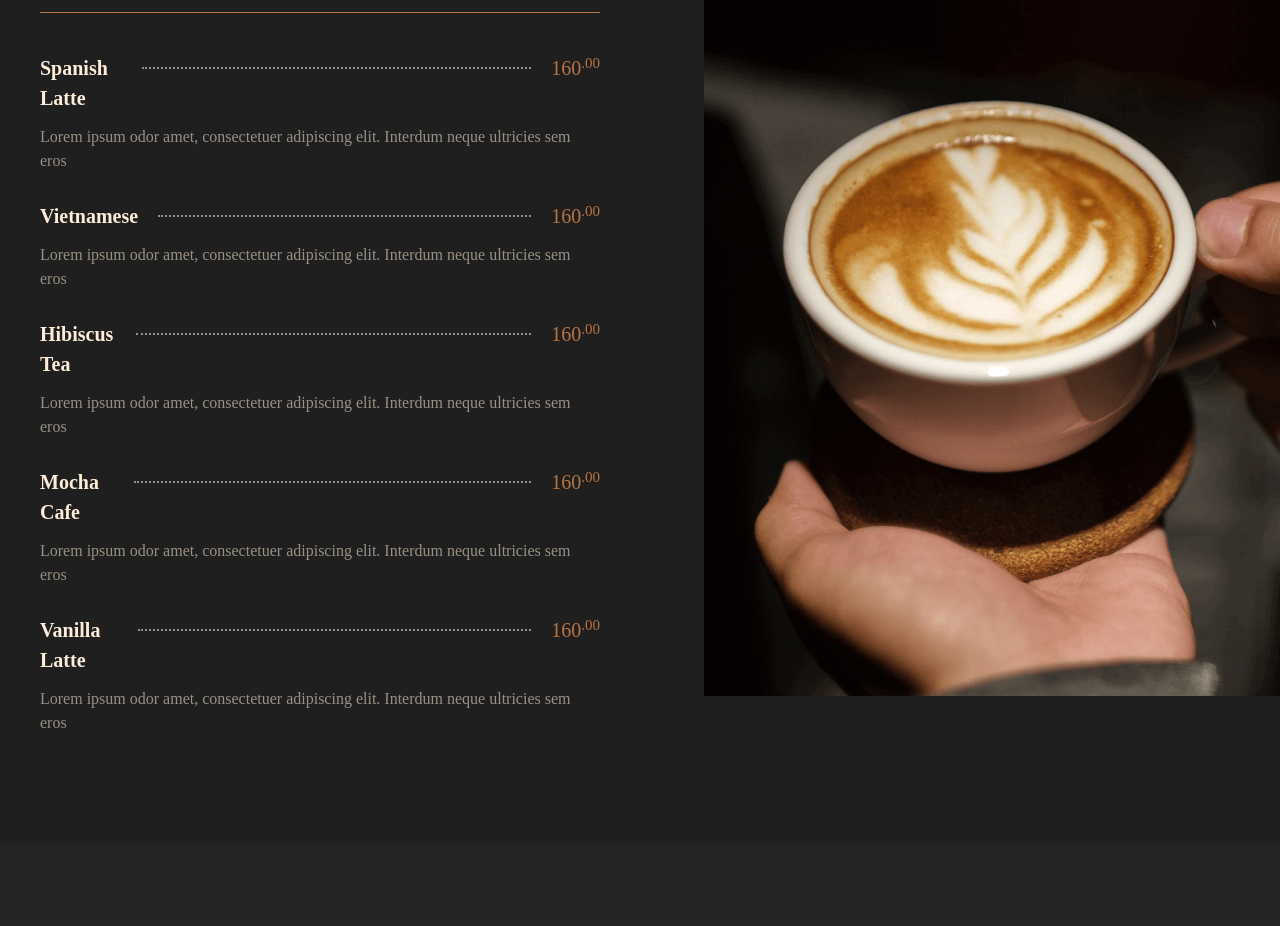
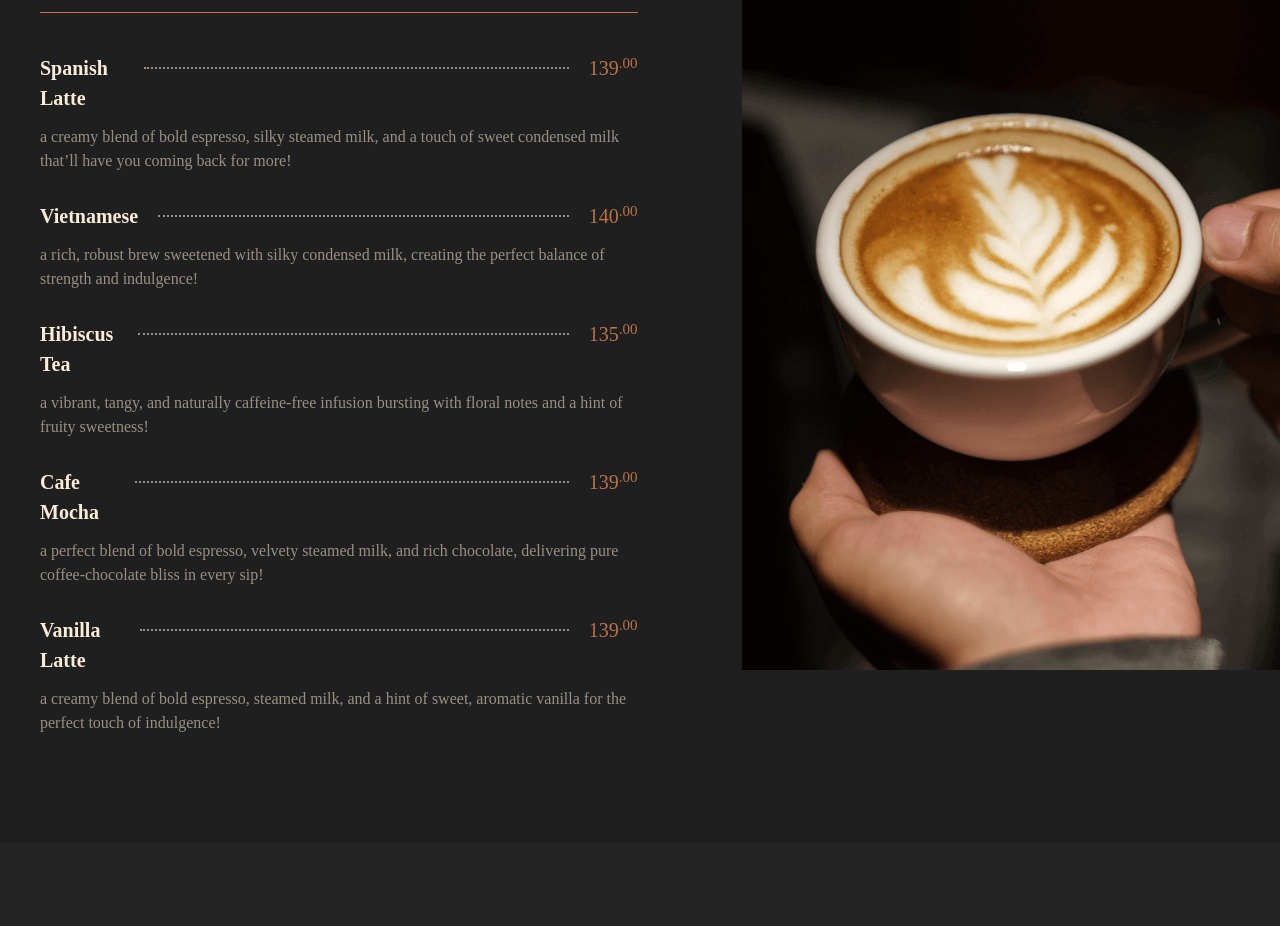
Before and after one commit to Skrill-ie/coffee-mystika, a Vue app: page /about in a window 1280 px wide. Shown: the part 3820-4746 px from the top of the page. Built offline with nearby package versions, Linux system fonts and the light colour scheme.

Commit message:
updated coffee details

```diff
--- a/src/components/Landing.vue
+++ b/src/components/Landing.vue
@@ -179,11 +179,11 @@ export default {
           { customerFavImage: (require('@/assets/images/landing/favimage-3.jpg')) }
         ],
         menu:[
-          { coffeeName:"Spanish Latte", coffeePrice:"160",description: "Lorem ipsum odor amet, consectetuer adipiscing elit. Interdum neque ultricies sem eros"},
-          { coffeeName:"Vietnamese", coffeePrice:"160",description: "Lorem ipsum odor amet, consectetuer adipiscing elit. Interdum neque ultricies sem eros" },
-          { coffeeName:"Hibiscus Tea", coffeePrice:"160",description: "Lorem ipsum odor amet, consectetuer adipiscing elit. Interdum neque ultricies sem eros" },
-          { coffeeName:"Mocha Cafe", coffeePrice:"160",description: "Lorem ipsum odor amet, consectetuer adipiscing elit. Interdum neque ultricies sem eros" },
-          { coffeeName:"Vanilla Latte", coffeePrice:"160",description: "Lorem ipsum odor amet, consectetuer adipiscing elit. Interdum neque ultricies sem eros" },
+          { coffeeName:"Spanish Latte", coffeePrice:"139",description: "a creamy blend of bold espresso, silky steamed milk, and a touch of sweet condensed milk that’ll have you coming back for more!"},
+          { coffeeName:"Vietnamese", coffeePrice:"140",description: "a rich, robust brew sweetened with silky condensed milk, creating the perfect balance of strength and indulgence!" },
+          { coffeeName:"Hibiscus Tea", coffeePrice:"135",description: "a vibrant, tangy, and naturally caffeine-free infusion bursting with floral notes and a hint of fruity sweetness!" },
+          { coffeeName:"Cafe Mocha", coffeePrice:"139",description: "a perfect blend of bold espresso, velvety steamed milk, and rich chocolate, delivering pure coffee-chocolate bliss in every sip!" },
+          { coffeeName:"Vanilla Latte", coffeePrice:"139",description: "a creamy blend of bold espresso, steamed milk, and a hint of sweet, aromatic vanilla for the perfect touch of indulgence!" },
         ],
         tutorialDrinks:[
           { link:"https://www.facebook.com/plugins/video.php?href=https%3A%2F%2Fwww.facebook.com%2FCafeMystika%2Fvideos%2F831331079120923%3Flocale%3Dnl_BE&width=500&show_text=false&height=889&appId" },
@@ -193,7 +193,6 @@ export default {
         featuredMerch:[
             {
               name:"LABARENTO",
-
               description: "Lorem ipsum odor amet, consectetuer adipiscing elit. Interdum neque ultricies sem eros id? Consequat a curae quam faucibus mollis. Sodales tincidunt elementum cursus lobortis suspendisse aptent ligula.",
               price: "750.00",
               src:(require('@/assets/images/MERCH-V1.png')),
```
